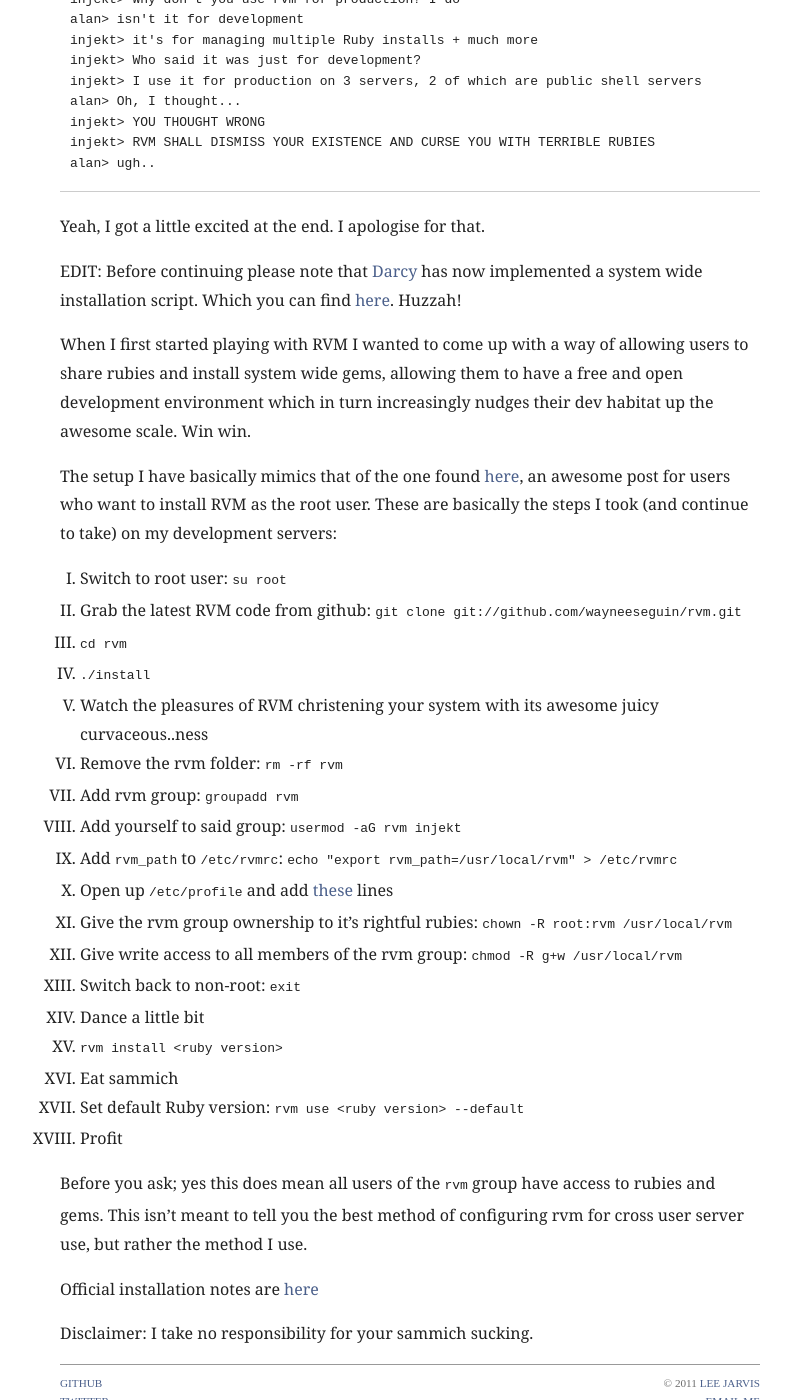
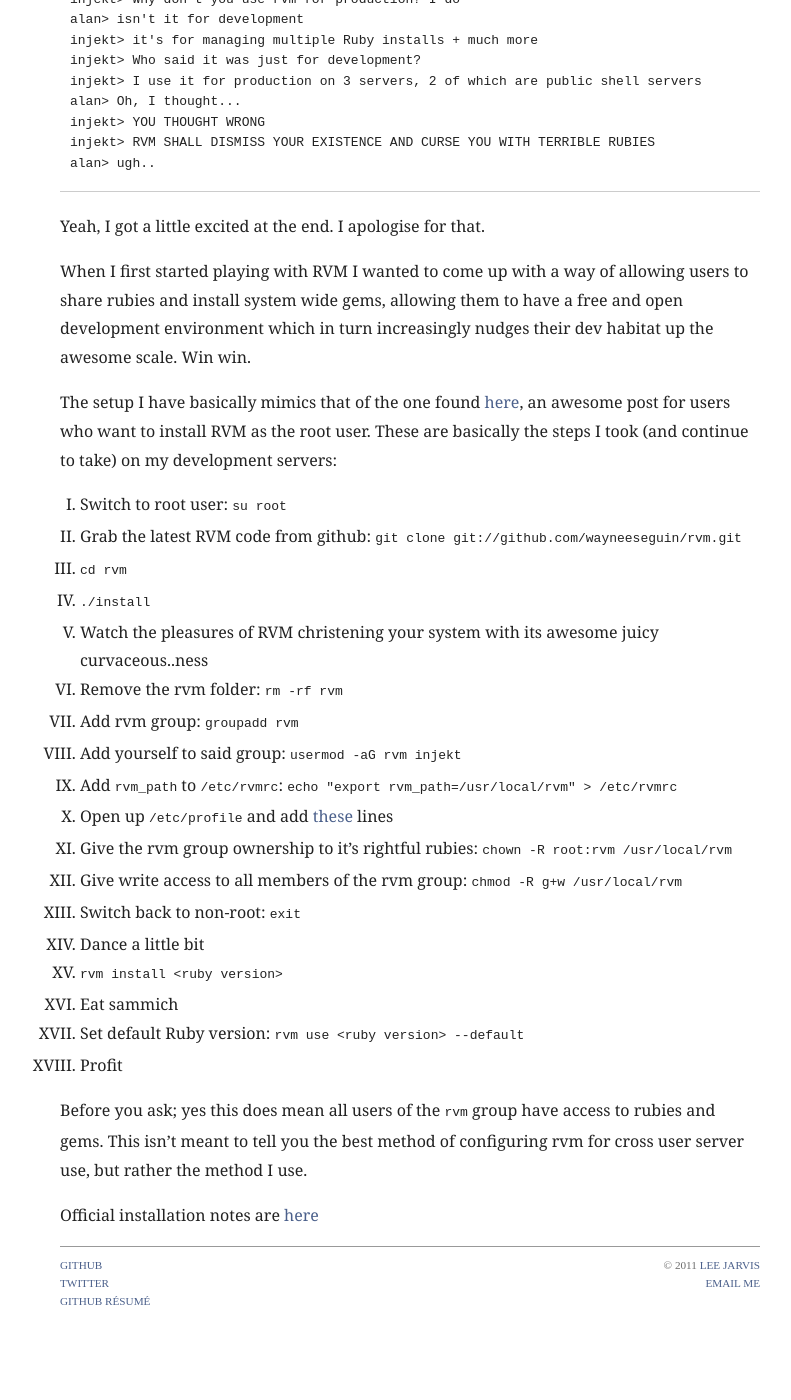
Before and after one commit to redstardogfish/roadc, a Jekyll site: the page built from _posts/2010-06-23-rvm-plays-nice-on-production.md, in a window 1280 px wide and 1400 px high, scrolled down 511 px. Shown: the whole window, without its empty margins (230-1021 px from the left). Built offline with Jekyll 4.4.1, drawn with Linux system fonts in a browser that asks for light colours; Markdown is read by kramdown in place of the engine named in the settings; after the commit the page ends 1863 px from its top, so only the background shows below that.

Commit message:
remove broken external links and loldisclaimer

```diff
--- a/_posts/2010-06-23-rvm-plays-nice-on-production.md
+++ b/_posts/2010-06-23-rvm-plays-nice-on-production.md
@@ -30,8 +30,6 @@ alan> ugh..
 
 Yeah, I got a little excited at the end. I apologise for that.
 
-EDIT: Before continuing please note that [Darcy](http://blog.ninjahideout.com/) has now implemented a system wide installation script. Which you can find [here](http://rvm.beginrescueend.com/deployment/system-wide/). Huzzah!
-
 When I first started playing with RVM I wanted to come up with a way of allowing users to share rubies and install system wide gems, allowing them to have a free and open development environment which in turn increasingly nudges their dev habitat up the awesome scale. Win win.
 
 The setup I have basically mimics that of the one found [here](http://greg.nokes.name/2010/03/26/rooting-with-rvm/), an awesome post for users who want to install RVM as the root user. These are basically the steps I took (and continue to take) on my development servers:
@@ -58,5 +56,3 @@ The setup I have basically mimics that of the one found [here](http://greg.nokes
 Before you ask; yes this does mean all users of the `rvm` group have access to rubies and gems. This isn't meant to tell you the best method of configuring rvm for cross user server use, but rather the method I use.
 
 Official installation notes are [here](http://rvm.beginrescueend.com/rvm/install)
-
-Disclaimer: I take no responsibility for your sammich sucking.
```
